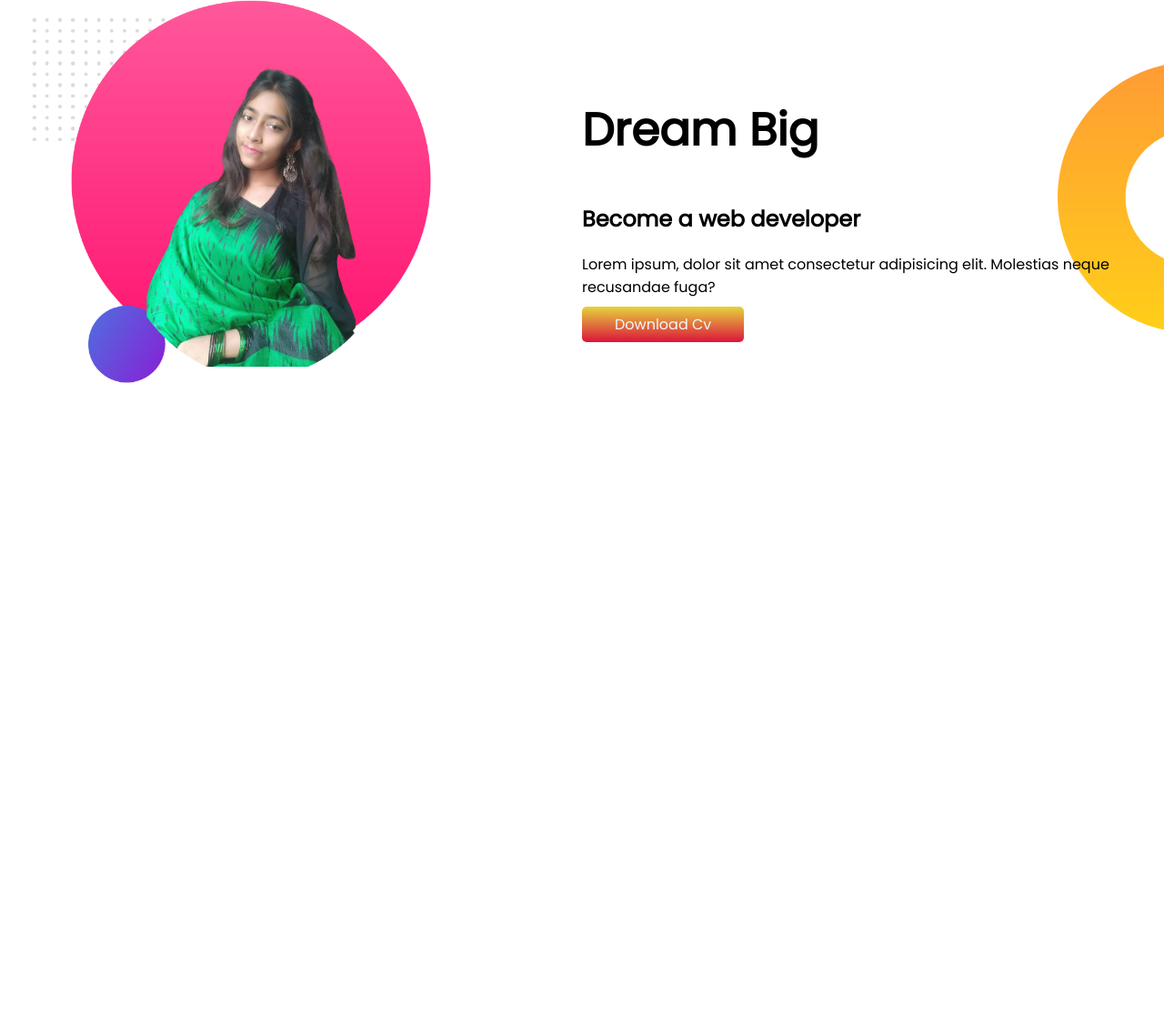
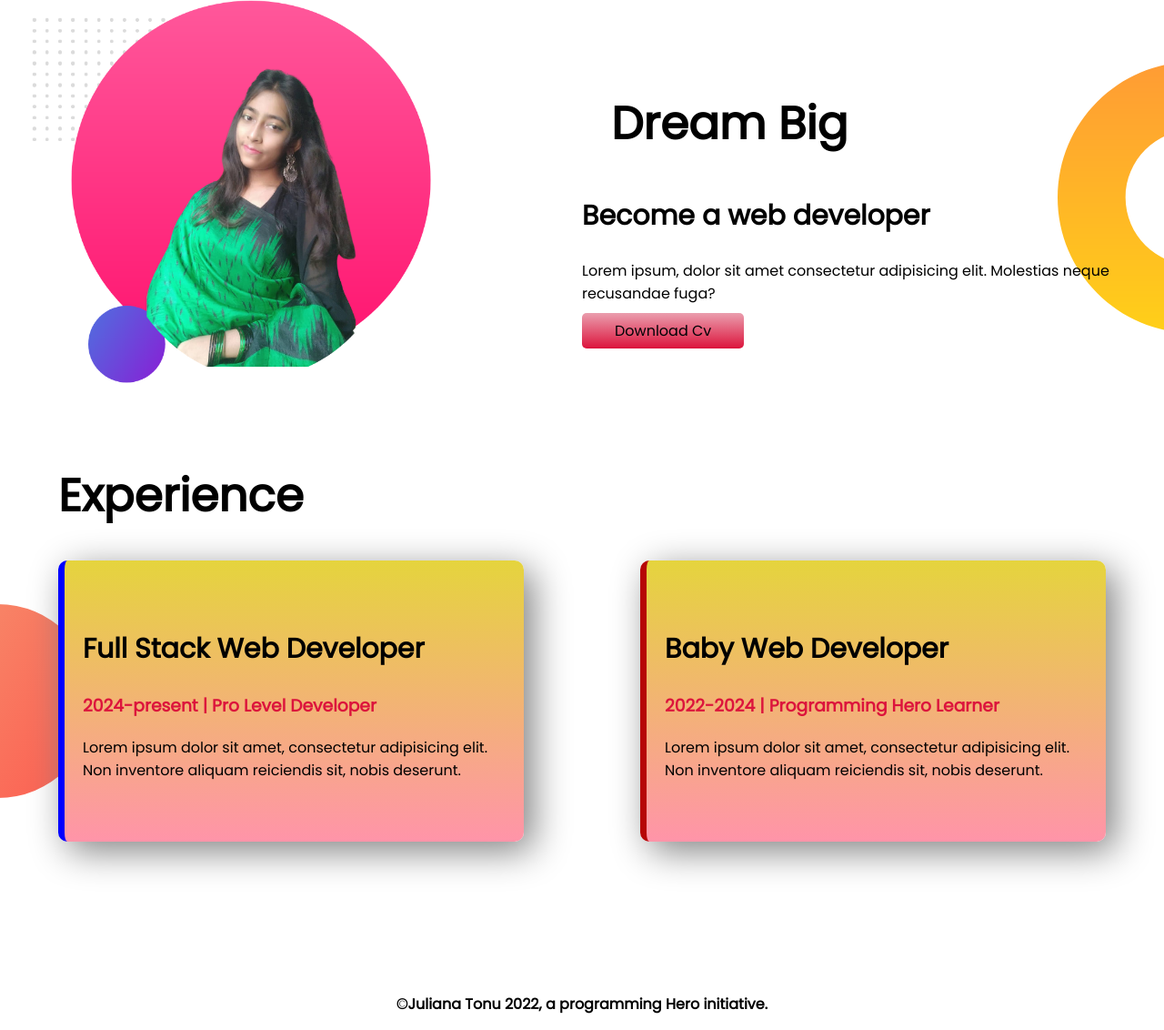
Before and after one commit to JulianaTonu/my-portfolio, a plain HTML site: page index.html in a window 1280 px wide. Shown: the part 548-1680 px from the top of the page at 91% size. Before the commit the page ends 1022 px from the top, so only its background shows below. Drawn offline with Linux system fonts and the light colour scheme; a web font is replaced by a local one.

Commit message:
add footer

```diff
--- a/index.html
+++ b/index.html
@@ -46,5 +46,28 @@
   " target="_blank" type="button" class="btn">Download Cv</a>
 </div>
 </section>
+
+<!-- 3rd <section>/-->
+  <h1>Experience</h1>
+  <section class="experience">
+
+    <div class="flexible-container">
+
+      <div class="half-width">
+        <h2>Full Stack Web Developer</h2>
+        <h3>2024-present | Pro Level Developer</h3>
+        <p>Lorem ipsum dolor sit amet, consectetur adipisicing elit. Non inventore aliquam reiciendis sit, nobis deserunt.</p>
+       </div>
+       <div class="half-width" id="half">
+         <h2>  Baby Web Developer</h2>
+        <h3>2022-2024 | Programming Hero Learner</h3>
+        <p>Lorem ipsum dolor sit amet, consectetur adipisicing elit. Non inventore aliquam reiciendis sit, nobis deserunt.</p>
+       </div>
+
+    </div>
+  </section>
 </body>
+<footer>
+  <p> ©Juliana Tonu 2022, a programming Hero initiative.</p>
+</footer>
 </html>
--- a/style.css
+++ b/style.css
@@ -38,8 +38,8 @@ padding-left: 5%;
     /* padding-top: 25px; */
 
     padding: 8px 36px;
-    background-image:linear-gradient(rgb(229, 212, 61), crimson);
-    color: aliceblue;
+    background-image:linear-gradient(rgb(234, 158, 174), crimson);
+    color: rgb(0, 3, 6);
     border-radius: 5px;
 
 }
@@ -81,3 +81,45 @@ a{
     background-repeat: no-repeat;
     background-position: right;
 }
+
+.flexible-container{
+    display: flex;
+    margin-bottom: 150px;
+    background-image: url(images/exp-bg.png);
+    background-repeat: no-repeat;
+    background-position: left;
+}
+.flexible-container .half-width{
+    width: 40%;
+    box-shadow: 10px 10px 40px gray;
+    margin-left: 5%;
+    margin-right: 5%;
+    padding: 50px 20px;
+    border-radius: 10px;
+    /* background: #dec7a5;
+     */
+     background-image:linear-gradient(rgb(229, 212, 61), rgb(255, 148, 169));
+     border-left: 7px solid blue;
+}
+#half{
+    border-left: 7px solid rgb(182, 7, 7);
+}
+
+.experience h3{
+    color: crimson;
+}
+
+
+h2{
+    font-size: 30px;
+}
+h1{
+    margin-left: 5%;
+}
+
+footer p{
+    display: flex;
+    align-items: center;
+    justify-content: center;
+    font-weight: 700;
+}
```
